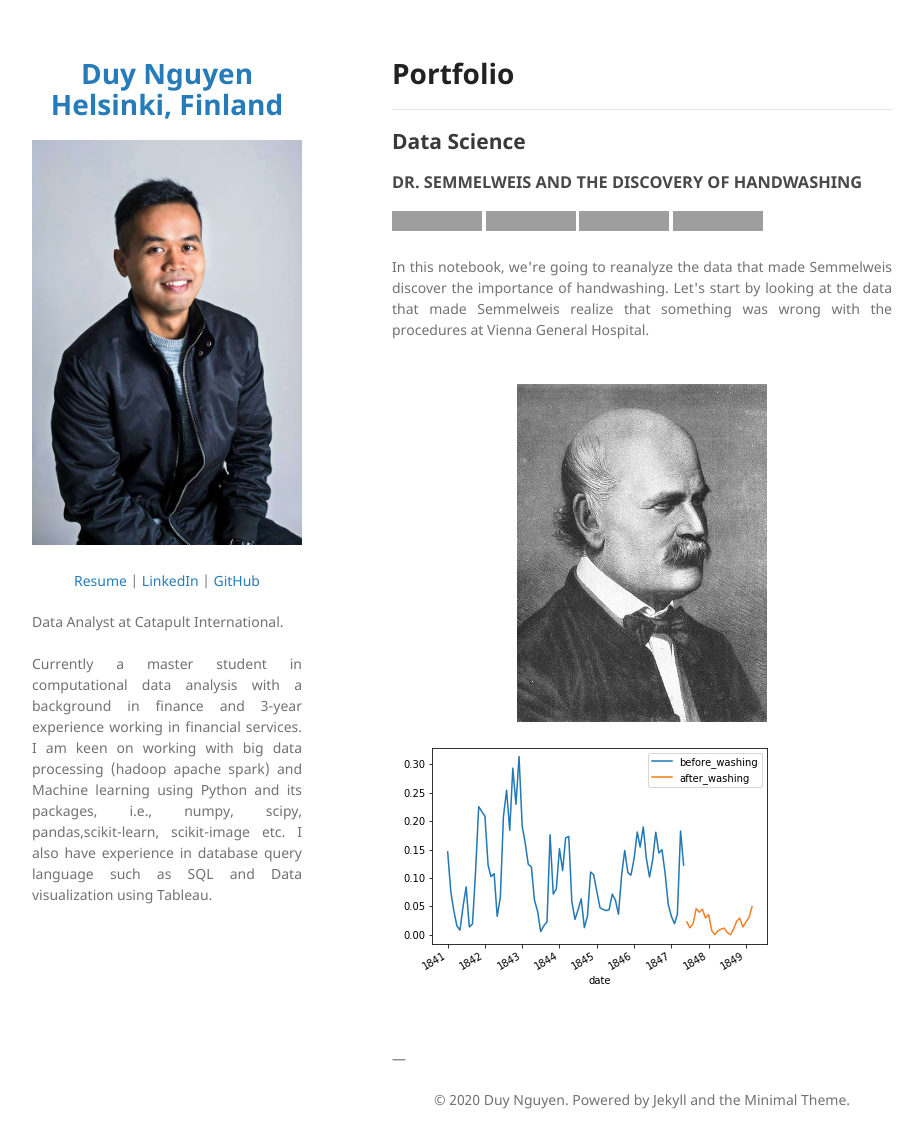
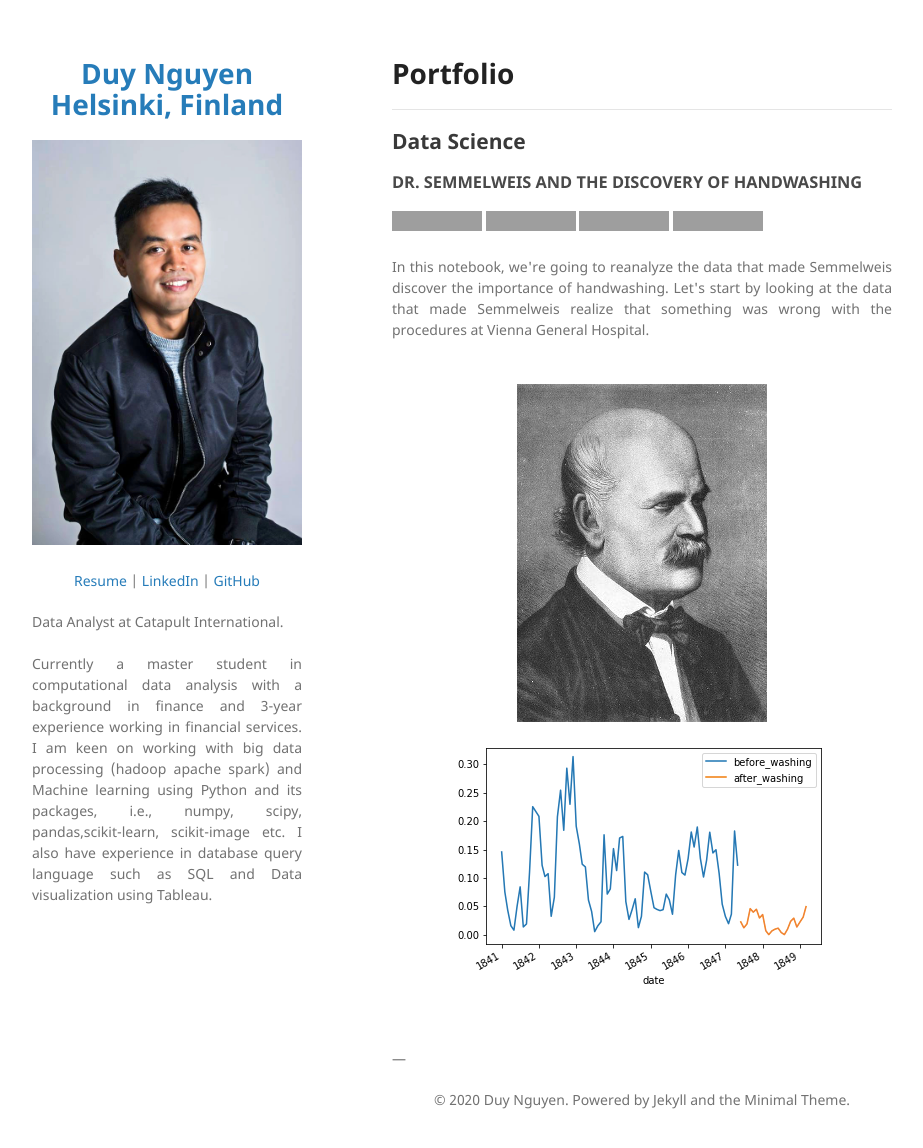
Before and after one commit to duy7590/duy7590.github.io, a Jekyll site: the page built from index.md, in a window 1280 px wide and 1160 px high. Shown: the top 1148 px of the window, without its empty margins (178-1101 px from the left). Built offline with Jekyll 4.4.1, drawn with Linux system fonts in a browser that asks for light colours; our own code applies the rules of GitHub Pages for plain Markdown files; grey boxes are pictures that could not be loaded.

Commit message:
Update index.md

```diff
--- a/index.md
+++ b/index.md
@@ -10,7 +10,7 @@
 
 <div style="text-align: justify">In this notebook, we're going to reanalyze the data that made Semmelweis discover the importance of handwashing. Let's start by looking at the data that made Semmelweis realize that something was wrong with the procedures at Vienna General Hospital.</div>
 <br>
-<center><img src="images/Semmelweis.png"/></center><right><img src="images/handwashing.png"/></right>
+<center><img src="images/Semmelweis.png"/></center><center><img src="images/handwashing.png"/></center>
 <br>
 ---
 <center>© 2020 Duy Nguyen. Powered by Jekyll and the Minimal Theme.</center>
```
